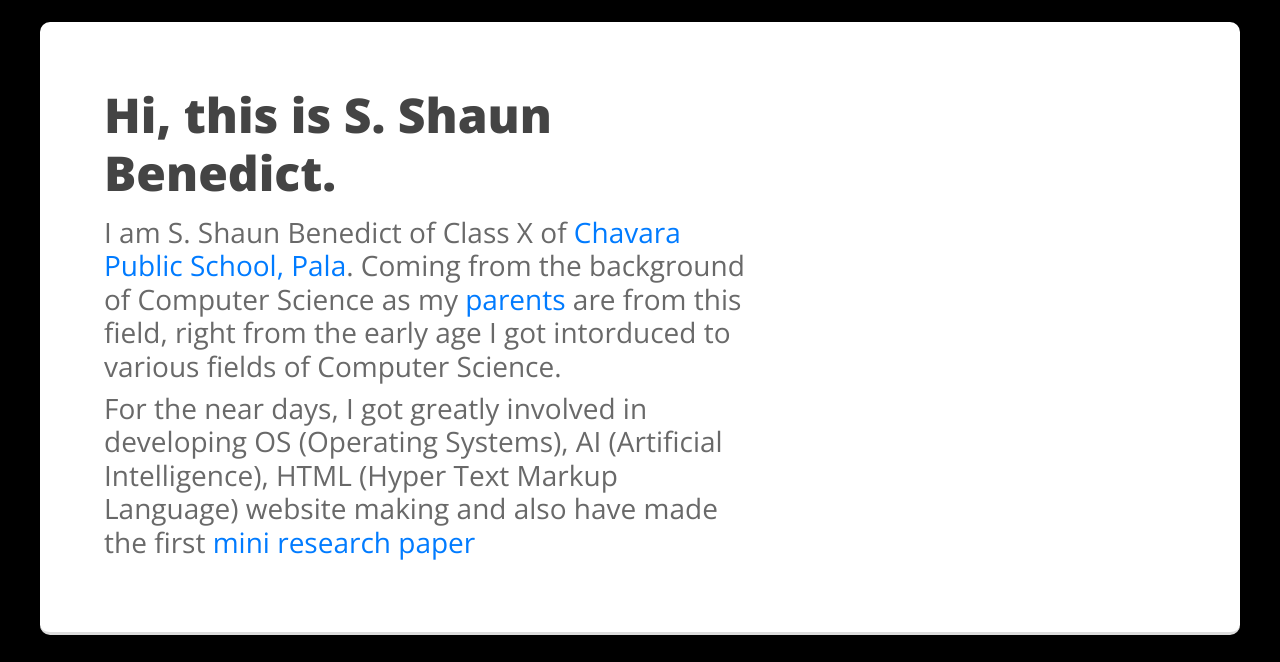
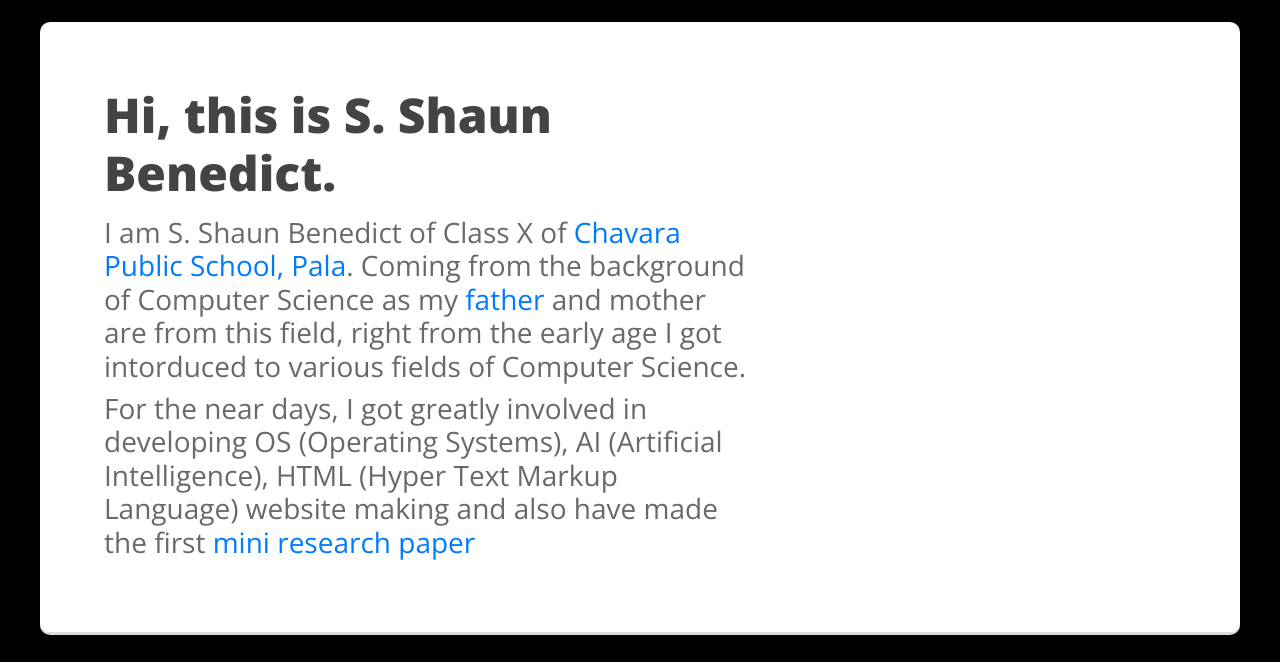
Before and after one commit to Shaun-shaju/Shaun-shaju.github.io, a plain HTML site: page index.html in a window 1280 px wide. Shown: the part 138-800 px from the top of the page. Drawn offline with nearby package versions, Linux system fonts and the light colour scheme.

Commit message:
My Website (Shaun's)

```diff
--- a/index.html
+++ b/index.html
@@ -54,7 +54,7 @@
         <div class="cc">
             <hgroup class="call">
             <h2>Hi, this is S. Shaun Benedict.</h2>
-            <h3>I am S. Shaun Benedict of Class X of <a href="https://www.cps.ac.in/" target="_blank" style="text-decoration: none;">Chavara Public School, Pala</a>. Coming from the background of Computer Science as my <a href="http://sbenedictglobal.com" target="_blank" style="text-decoration: none;">parents</a> are from this field, right from the early age I got intorduced to various fields of Computer Science.</h3>
+            <h3>I am S. Shaun Benedict of Class X of <a href="https://www.cps.ac.in/" target="_blank" style="text-decoration: none;">Chavara Public School, Pala</a>. Coming from the background of Computer Science as my <a href="http://sbenedictglobal.com" target="_blank" style="text-decoration: none;">father</a> and mother are from this field, right from the early age I got intorduced to various fields of Computer Science.</h3>
             <h3> For the near days, I got greatly involved in developing OS (Operating Systems), AI (Artificial Intelligence), HTML (Hyper Text Markup Language) website making and also have made the first <a href="#paper" style="text-decoration: none;">mini research paper</a></h3>
             </hgroup>
         </div>
```
